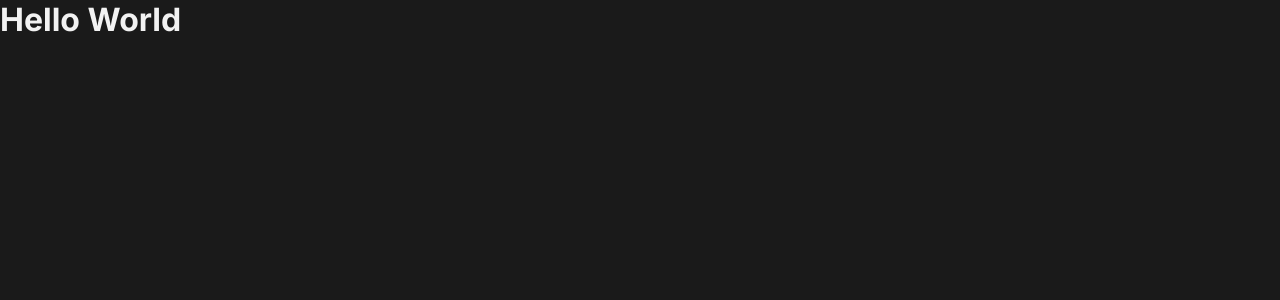
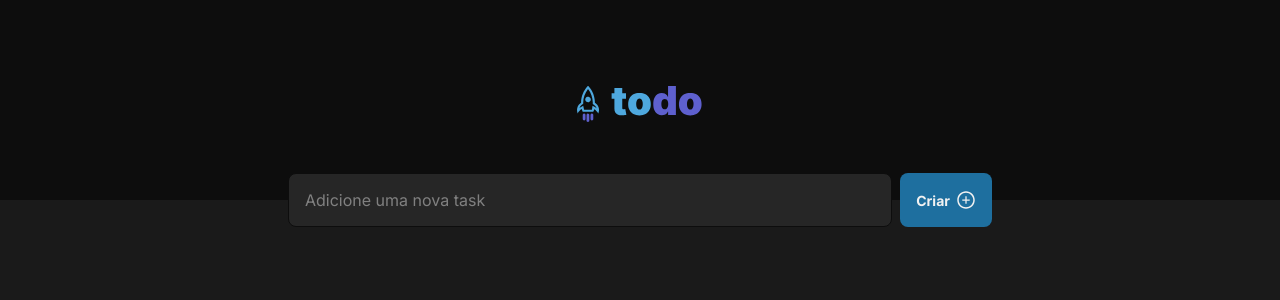
Before and after one commit to LeandroBernardo/praticando-conceitos-01, a React (Vite) app: page / in a window 1280 px wide. Shown: the top 300 px of the page. Built offline with nearby package versions, Linux system fonts and the light colour scheme.

Commit message:
main header

```diff
--- a/global.d.ts
+++ b/global.d.ts
@@ -2,3 +2,7 @@
   const content: string
   export default content
 }
+
+declare module '*.css' {
+  export default content
+}
--- a/package.json
+++ b/package.json
@@ -11,7 +11,8 @@
   },
   "dependencies": {
     "react": "^18.2.0",
-    "react-dom": "^18.2.0"
+    "react-dom": "^18.2.0",
+    "react-icons": "^4.9.0"
   },
   "devDependencies": {
     "@types/react": "^18.0.37",
--- a/src/App.tsx
+++ b/src/App.tsx
@@ -1,7 +1,9 @@
+import { Header } from './components/Header'
+
 function App() {
   return (
     <div>
-      <h1>Hello World</h1>
+      <Header />
     </div>
   )
 }
--- a/src/components/Header/header.module.css
+++ b/src/components/Header/header.module.css
@@ -0,0 +1,50 @@
+.header {
+  display: flex;
+  align-items: center;
+  justify-content: center;
+  background: var(--gray-700);
+  height: 12.5rem;
+  position: relative;
+}
+
+.newTaskForm {
+  display: flex;
+  gap: 0.5rem;
+  padding: 0 1rem;
+  height: 3.375rem;
+  width: 100%;
+  max-width: 46rem;
+  position: absolute;
+  bottom: calc(
+    -3.375rem / 2
+  ); /* calculo para centralizar o input no final do header*/
+}
+
+.newTaskForm input {
+  height: 100%;
+  flex: 1;
+  color: var(--gray-100);
+  background: var(--gray-500);
+  border: 1px solid var(--gray-700);
+  border-radius: 0.5rem;
+  padding: 0 1rem;
+  font-size: 1rem;
+}
+
+.newTaskForm input::placeholder {
+  color: var(--gray-300);
+}
+
+.newTaskForm button {
+  display: flex;
+  align-items: center;
+  gap: 0.375rem;
+  height: 100%;
+  padding: 0 1rem;
+  background: var(--blue-dark);
+  color: var(--gray-100);
+  border: none;
+  border-radius: 0.5rem;
+  font-weight: 700;
+  font-size: 0.875rem;
+}
--- a/src/components/Header/index.tsx
+++ b/src/components/Header/index.tsx
@@ -1,9 +1,20 @@
-import todoLogo from '@assets/todoLogo.svg'
+import todoLogo from '../../assets/todoLogo.svg'
+import { AiOutlinePlusCircle } from 'react-icons/ai'
+
+import styles from './header.module.css'
 
 export function Header() {
   return (
-    <header>
+    <header className={styles.header}>
       <img src={todoLogo} alt="" />
+
+      <form className={styles.newTaskForm}>
+        <input placeholder="Adicione uma nova task" />
+        <button>
+          Criar
+          <AiOutlinePlusCircle size={20} />
+        </button>
+      </form>
     </header>
   )
 }
```
Also changed, not shown: 1 other file (tests, documents, lock files or other folders).
